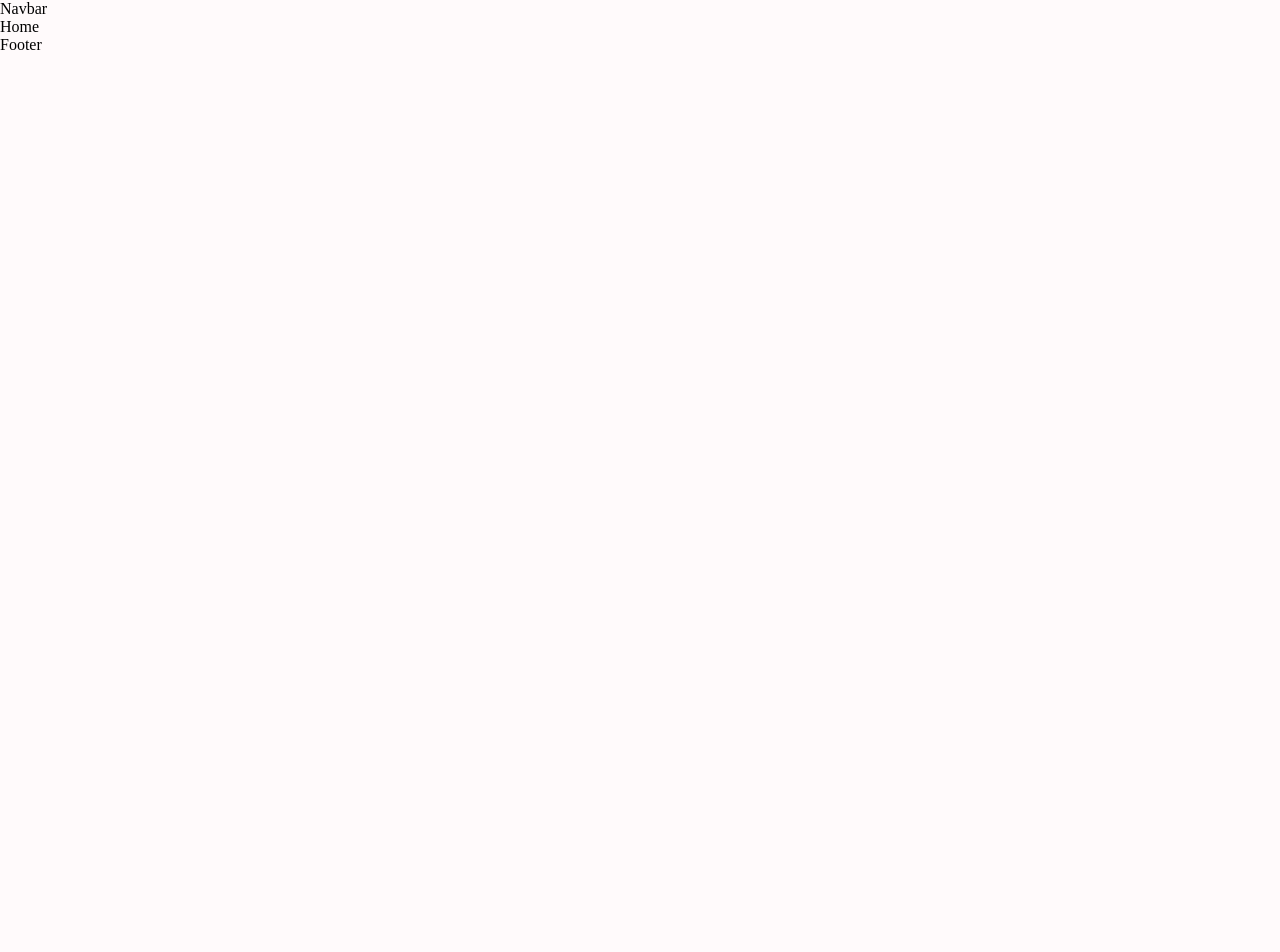
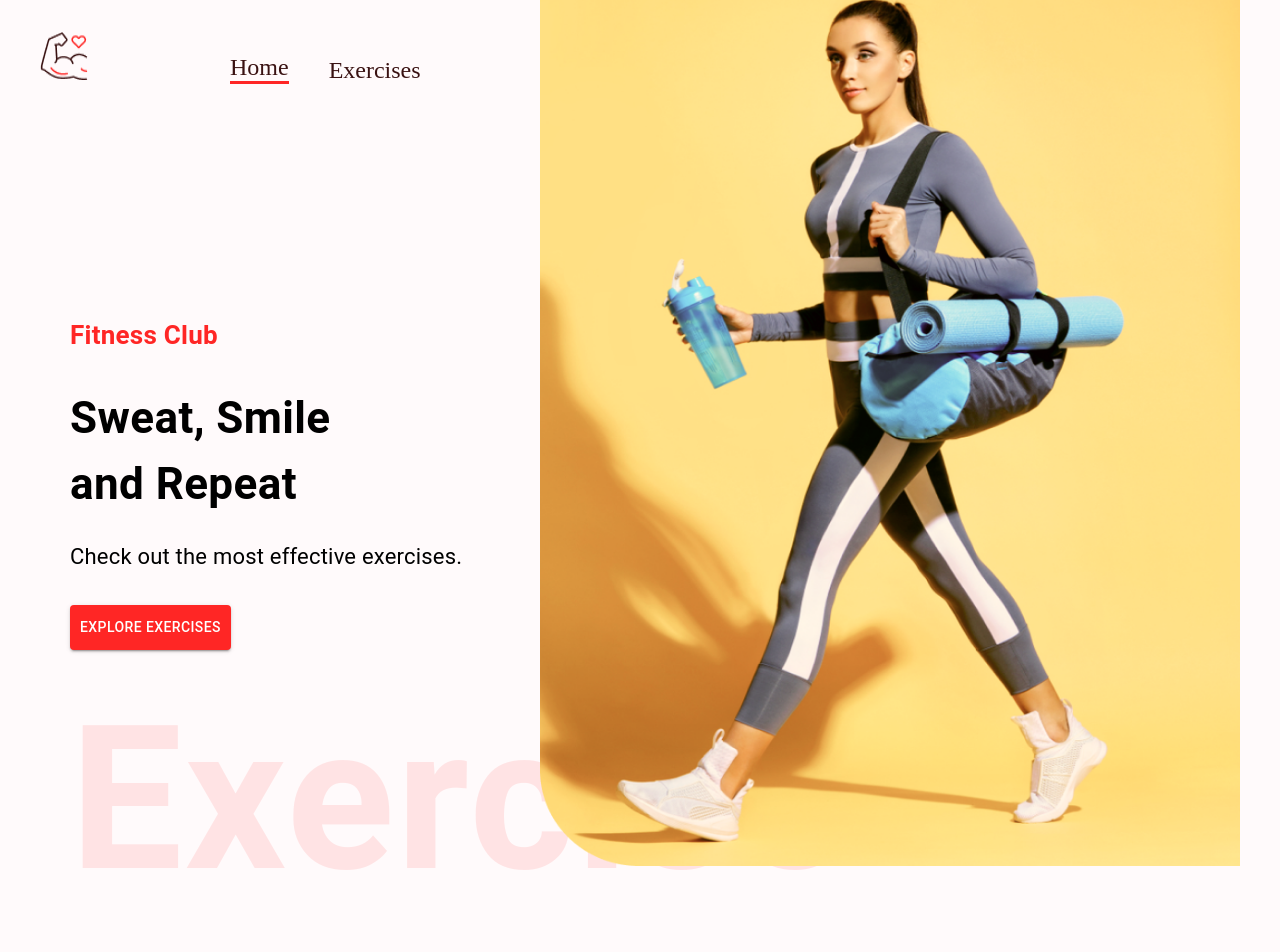
Before and after one commit to yuvraj-github/gym_exercises, a React (Create React App) app: page / in a window 1280 px wide. Shown: the top 952 px of the page. Before the commit the page ends 800 px from the top, so only its background shows below. Built offline with nearby package versions, Linux system fonts and the light colour scheme.

Commit message:
Added herobanner layout css

```diff
--- a/src/App.js
+++ b/src/App.js
@@ -1,6 +1,6 @@
 import React from 'react'
 import { Route, Routes } from 'react-router-dom'
-import { Box } from '@mui/system'
+import { Box } from '@mui/material'
 import './App.css'
 import Navbar from './components/Navbar'
 import Home from './pages/Home'
--- /dev/null
+++ b/src/components/Exercises.js
@@ -0,0 +1,9 @@
+import React from 'react'
+
+const Exercises = () => {
+  return (
+    <div>Exercises</div>
+  )
+}
+
+export default Exercises
--- /dev/null
+++ b/src/components/HeroBanner.js
@@ -0,0 +1,52 @@
+import React from 'react'
+import { Box, Stack, Typography, Button } from '@mui/material'
+import HeroBannerImage from '../assets/images/banner.png'
+
+const HeroBanner = () => {
+    return (
+        <Box
+            sx={{
+                mt: { lg: '212px', xs: '70px' },
+                ml: { sm: '50px' }
+            }}
+            position='relative'
+            p='20px'
+        >
+            <Typography color='#FF2625' fontWeight='600' fontSize='26px'>
+                Fitness Club
+            </Typography>
+            <Typography
+                fontWeight={700}
+                sx={{ fontSize: { lg: '44px', xs: '40px' } }}
+                mb='23px' mt='30px'
+            >
+                Sweat, Smile <br /> and Repeat
+            </Typography>
+            <Typography fontSize='22px' LineHeight='35px' mb={4}>
+                Check out the most effective exercises.
+            </Typography>
+            <Button variant='contained' color='error' href='#exercises'
+                sx={{
+                    backgroundColor: '#ff2625',
+                    padding: '10px'
+                }}
+            >
+                Explore Exercises
+            </Button>
+            <Typography
+                fontWeight={600}
+                color='#ff2625'
+                sx={{
+                    opacity: 0.1,
+                    display: { lg: 'block', xs: 'none' }
+                }}
+                fontSize='200px'
+            >
+                Exercise
+            </Typography>
+            <img src={HeroBannerImage} alt="banner" className="hero-banner-img" />
+        </Box>
+    )
+}
+
+export default HeroBanner
--- a/src/components/Navbar.js
+++ b/src/components/Navbar.js
@@ -1,8 +1,31 @@
 import React from 'react'
+import { Link } from 'react-router-dom'
+import { Stack } from '@mui/material'
+import Logo from '../assets/images/Logo.png'
 
 const Navbar = () => {
   return (
-    <div>Navbar</div>
+    <Stack
+      direction='row'
+      justifyContent='space-around'
+      sx={{ gap: { sm: '122px', xs: '40px' }, mt: { sm: '32px', xs: '20px' }, justifyContent : 'none' }}
+      px='20px'
+    >
+      <Link to='/'>
+        <img src={Logo} alt='Logo' style={{ width: '48px', height: '48px', margin: '0 20px' }} />
+      </Link>
+      <Stack
+        direction='row'
+        gap='40px'
+        fontSize='24px'
+        alignItems='flex-end'
+      >
+        <Link to='/' style={{ textDecoration: 'none', color: '#3A1212', borderBottom: '3px solid #FF2625' }}>
+          Home
+        </Link>
+        <a href='#exercises' style={{ textDecoration: 'none', color: '#3A1212' }}>Exercises</a>
+      </Stack>
+    </Stack>
   )
 }
 
--- /dev/null
+++ b/src/components/SearchExercises.js
@@ -0,0 +1,9 @@
+import React from 'react'
+
+const SearchExercises = () => {
+  return (
+    <div>SearchExercises</div>
+  )
+}
+
+export default SearchExercises
--- a/src/pages/Home.js
+++ b/src/pages/Home.js
@@ -1,8 +1,16 @@
-import React from 'react'
+import React, { useState } from 'react'
+import { Box } from '@mui/material'
+import HeroBanner from '../components/HeroBanner'
+import SearchExercises from '../components/SearchExercises'
+import Exercises from '../components/Exercises'
 
 const Home = () => {
   return (
-    <div>Home</div>
+    <Box>
+      <HeroBanner />
+      <SearchExercises />
+      <Exercises />
+    </Box>
   )
 }
 
```
